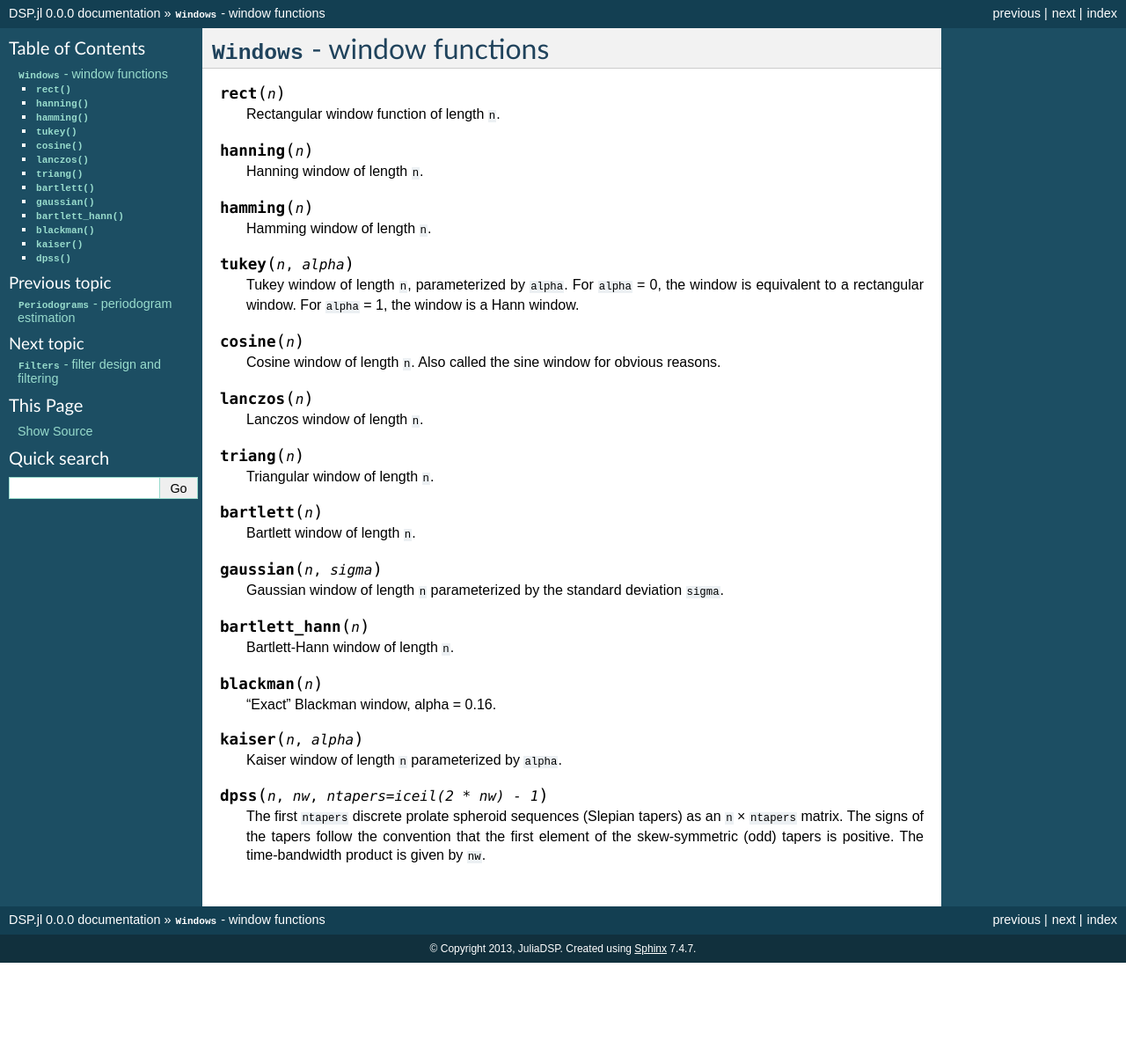
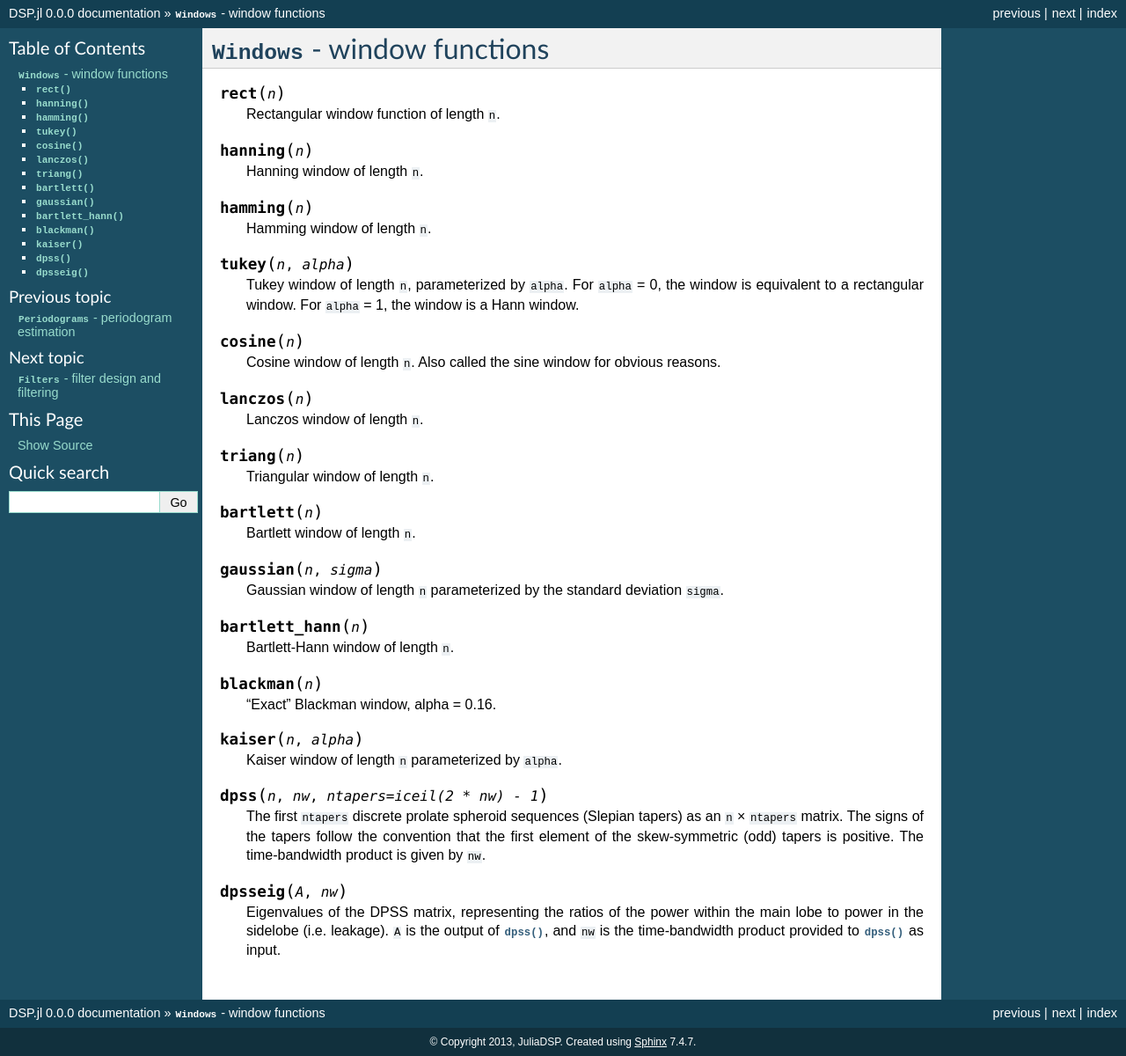
Before and after one commit to JuliaDSP/DSP.jl, a Sphinx documentation site: the page built from doc/windows.rst, in a window 1280 px wide. Shown: the whole page at 88% size. Built offline with Sphinx 7.4.7, drawn with Linux system fonts in a browser that asks for light colours; formulas are drawn with MathJax 3; before the commit the page ends 1094 px from its top, so only the background shows below that.

Commit message:
Add function to compute DPSS eigenvalues and add parameter checks
Fixes #63

```diff
--- a/doc/windows.rst
+++ b/doc/windows.rst
@@ -60,3 +60,10 @@
     follow the convention that the first element of the skew-symmetric
     (odd) tapers is positive. The time-bandwidth product is given by
     ``nw``.
+
+.. function:: dpsseig(A, nw)
+
+    Eigenvalues of the DPSS matrix, representing the ratios of the
+    power within the main lobe to power in the sidelobe (i.e. leakage).
+    ``A`` is the output of :func:`dpss`, and ``nw`` is the
+    time-bandwidth product provided to :func:`dpss` as input.
```
Also changed, not shown: 2 other files.
